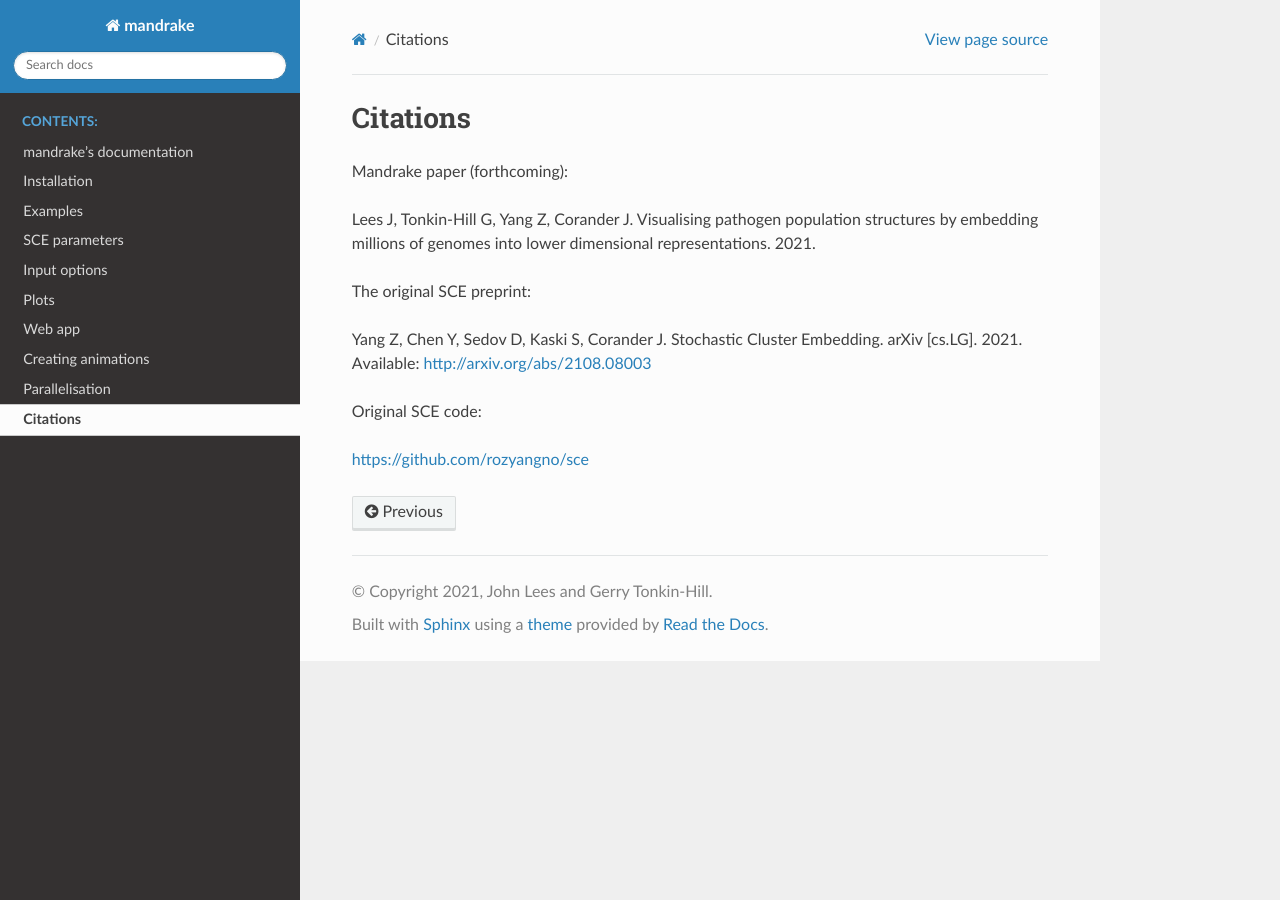
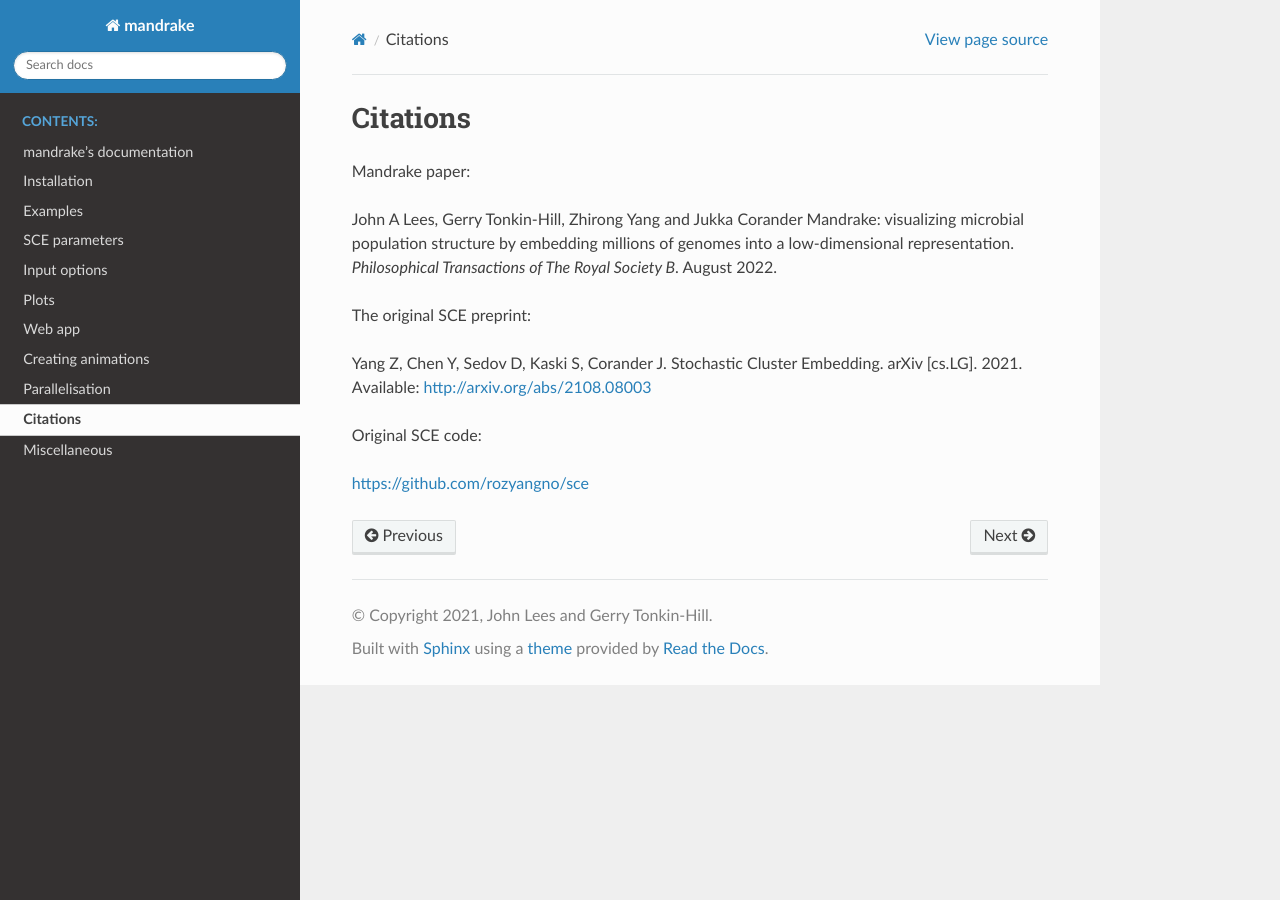
Before and after one commit to bacpop/mandrake, a Sphinx documentation site: the page built from docs/citing.rst, in a window 1280 px wide. Built offline with Sphinx 7.4.7 and the Read the Docs theme 2.0.0, drawn with Linux system fonts in a browser that asks for light colours.

Commit message:
Update the citation and logo

```diff
--- a/docs/citing.rst
+++ b/docs/citing.rst
@@ -1,11 +1,12 @@
 Citations
 =========
 
-Mandrake paper (forthcoming):
+Mandrake paper:
 
-Lees J, Tonkin-Hill G, Yang Z, Corander J.
-Visualising pathogen population structures by embedding millions of genomes
-into lower dimensional representations. 2021.
+John A Lees, Gerry Tonkin-Hill, Zhirong Yang and Jukka Corander
+Mandrake: visualizing microbial population structure by embedding millions of
+genomes into a low-dimensional representation. *Philosophical Transactions of
+The Royal Society B*. August 2022.
 
 The original SCE preprint:
 
--- a/docs/index.rst
+++ b/docs/index.rst
@@ -4,6 +4,11 @@ mandrake's documentation
 .. image:: images/mandragora.png
    :height: 400px
    :alt:  mandrake (stochastic cluster embedding with genetic distances)
+   :align: center
+
+.. image:: images/mandrake_logo_v2.png
+   :height: 140px
+   :alt:  mandrake
    :align: center
 
 mandrake is a tool for creating visualisations of pathogen populations from
```
Also changed, not shown: other parts of docs/index.rst (+1 -0 lines), README.md (+1 -1 lines), docs/misc.rst (added, +29 -0 lines), docs/images/mandrake_logo_v2.1.png (added), docs/images/mandrake_logo_v2.png (added).
